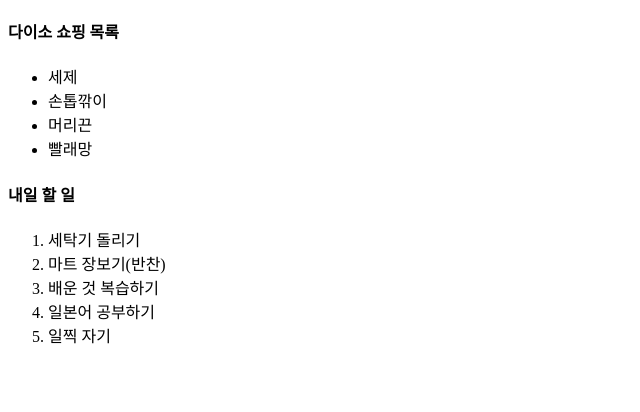
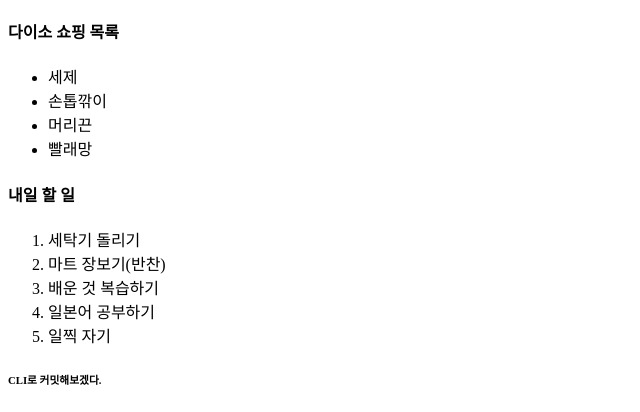
Before and after one commit to ekdbs/my-project3, a plain HTML site: page 02/review/261117.html in a window 1280 px wide. Shown: the part 806-1218 px from the top of the page, without its empty margins (0-640 px from the left). Before the commit the page ends 1169 px from the top, so only its background shows below. Drawn offline with Linux system fonts and the light colour scheme.

Commit message:
CLI 커밋

```diff
--- a/02/review/261117.html
+++ b/02/review/261117.html
@@ -36,5 +36,7 @@
         <li>일찍 자기</li>
       </ol>
     </span>
+
+    <h6>CLI로 커밋해보겠다.</h6>
   </body>
 </html>
```
